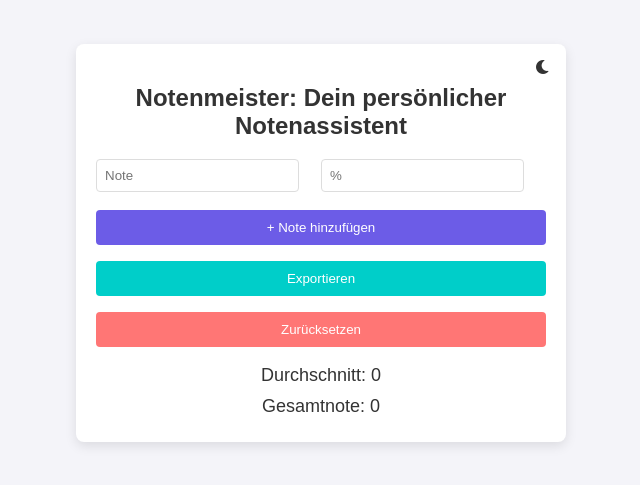
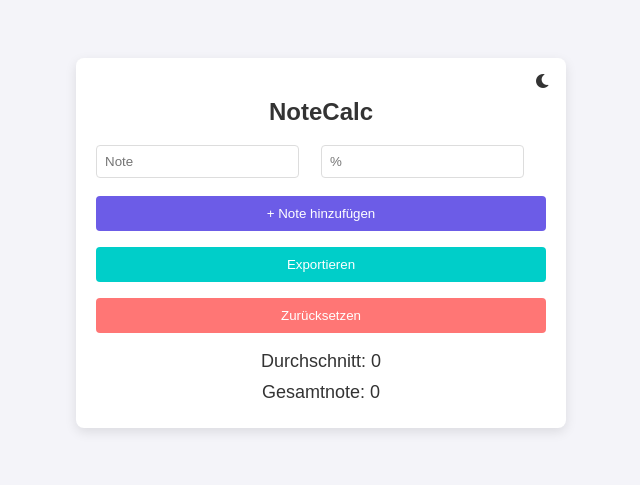
Before and after one commit to Lupalll/gradecalc, a plain HTML site: page index.html in a window 1280 px wide. Shown: the part 157-642 px from the top of the page, without its empty margins (319-959 px from the left). Drawn offline with Linux system fonts and the light colour scheme.

Commit message:
Update index.html
...

```diff
--- a/index.html
+++ b/index.html
@@ -3,7 +3,7 @@
 <head>
     <meta charset="UTF-8">
     <meta name="viewport" content="width=device-width, initial-scale=1.0">
-    <title>Notenmeister: Dein persönlicher Notenassistent</title>
+    <title>NoteCalc</title>
     <link rel="stylesheet" href="https://cdnjs.cloudflare.com/ajax/libs/font-awesome/6.0.0-beta3/css/all.min.css">
     <style>
         body {
@@ -89,7 +89,7 @@
 <body>
 
 <div class="container">
-    <h2>Notenmeister: Dein persönlicher Notenassistent</h2>
+    <h2>NoteCalc</h2>
     <i class="fas fa-moon theme-toggle" onclick="toggleTheme()"></i>
 
     <div id="grade-list">
```
